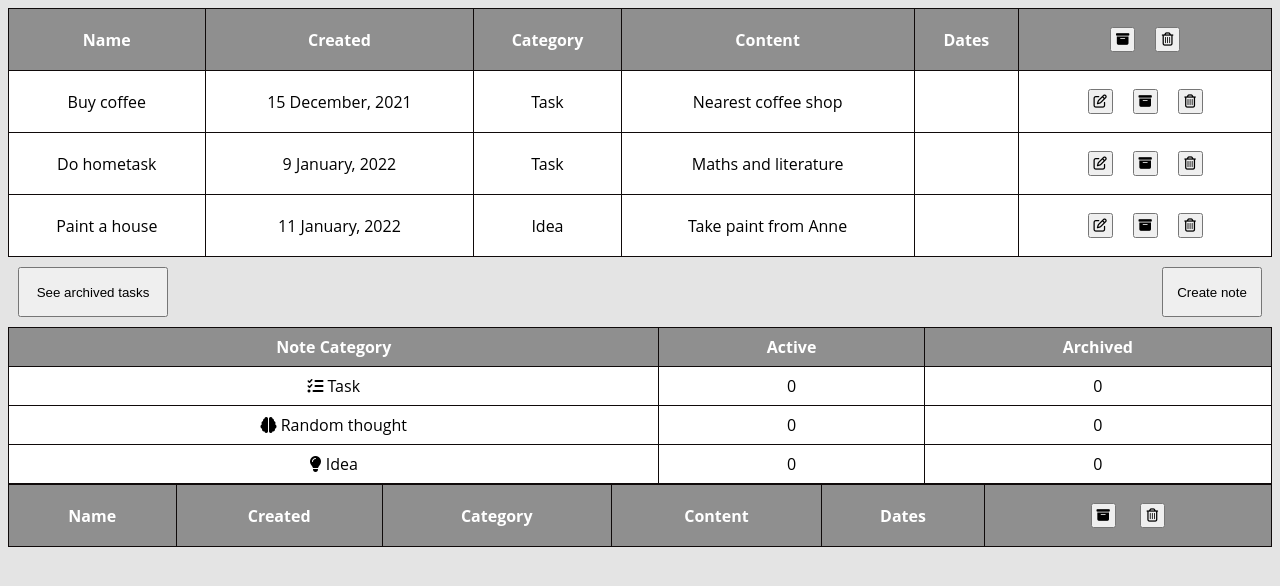
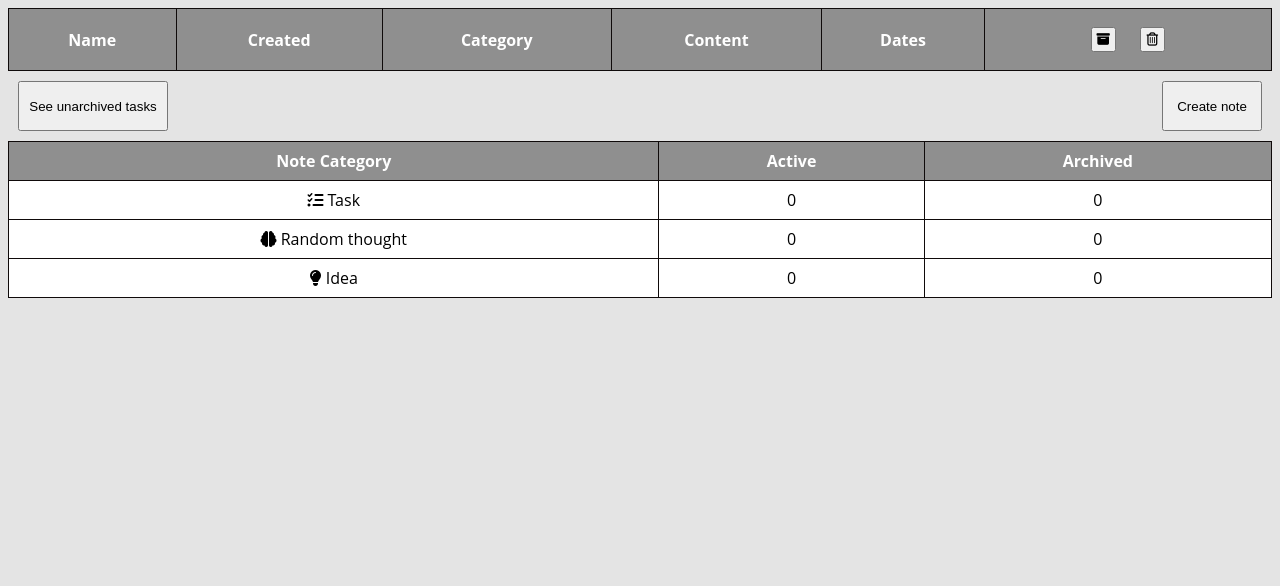
Before and after one commit to lizzochek/radency-tasks, a website with bundled scripts: page task-1/index.html in a window 1280 px wide. Both pictures are taken after a click on the button "See archived tasks". Built offline with nearby package versions, Linux system fonts and the light colour scheme.

Commit message:
Changing table display

```diff
--- a/task-1/index.html
+++ b/task-1/index.html
@@ -84,6 +84,25 @@
         </td>
       </tr>
     </table>
+
+    <table class="table tableArchived">
+      <tr>
+        <th>Name</th>
+        <th>Created</th>
+        <th>Category</th>
+        <th>Content</th>
+        <th>Dates</th>
+        <th>
+          <button class="btn archivebtn">
+            <i class="fas fa-archive"></i>
+          </button>
+          <button class="btn deletebtn">
+            <i class="far fa-trash-alt"></i>
+          </button>
+        </th>
+      </tr>
+    </table>
+
     <button class="btn seeArchived">See archived tasks</button>
     <button class="btn createNote">Create note</button>
 
@@ -110,24 +129,6 @@
       </tr>
     </table>
 
-    <table class="table tableArchived">
-      <tr>
-        <th>Name</th>
-        <th>Created</th>
-        <th>Category</th>
-        <th>Content</th>
-        <th>Dates</th>
-        <th>
-          <button class="btn archivebtn">
-            <i class="fas fa-archive"></i>
-          </button>
-          <button class="btn deletebtn">
-            <i class="far fa-trash-alt"></i>
-          </button>
-        </th>
-      </tr>
-    </table>
-
     <div class="taskDescription hidden">
       <h1 class="taskDescriptionHeader">Create your note</h1>
       <form class="taskDescriptionForm">
--- a/task-1/src/index.js
+++ b/task-1/src/index.js
@@ -3,13 +3,18 @@
 //Helpers
 import { addRowToActive } from "./modules/addRowToActive.js";
 import { addOnloadListeners } from "./modules/onloadListeners.js";
-import { getDataFromList, getDatesFromString } from "./modules/helpers.js";
+import {
+  getDataFromList,
+  getDatesFromString,
+  toggleTable,
+} from "./modules/helpers.js";
 
 //Tables
 
 const activeTable = document.querySelector(".tableActive");
 const archivedTable = document.querySelector(".tableArchived");
 const countTable = document.querySelector(".tableCount");
+const select = document.querySelector(".list");
 
 //Buttons under first table
 const createNote = document.querySelector(".createNote");
@@ -23,8 +28,10 @@ const addTaskBtn = document.querySelector(".addTask");
 const addEditBtn = document.querySelector(".addEdit");
 const overlay = document.querySelector(".overlay");
 
-const select = document.querySelector(".list");
 //Event listeners
+archivedTable.style.display = "none";
+activeTable.style.display = "";
+
 createNote.addEventListener("click", (e) => {
   e.preventDefault();
   taskDescription.classList.remove("hidden");
@@ -62,3 +69,9 @@ addEditBtn.addEventListener("click", (e) => {
   taskDescription.classList.add("hidden");
   overlay.classList.add("hidden");
 });
+
+seeArchived.addEventListener("click", (e) => {
+  e.preventDefault();
+
+  toggleTable(activeTable, archivedTable, seeArchived);
+});
--- a/task-1/src/modules/helpers.js
+++ b/task-1/src/modules/helpers.js
@@ -24,3 +24,15 @@ export const deleteAllRows = (activeTable) => {
     activeTable.deleteRow(i);
   }
 };
+
+export const toggleTable = (tableOne, tableTwo, button) => {
+  if (tableOne.style.display === "none") {
+    tableOne.style.display = "";
+    tableTwo.style.display = "none";
+    button.innerText = "See archived tasks";
+  } else {
+    tableTwo.style.display = "";
+    tableOne.style.display = "none";
+    button.innerText = "See unarchived tasks";
+  }
+};
```
